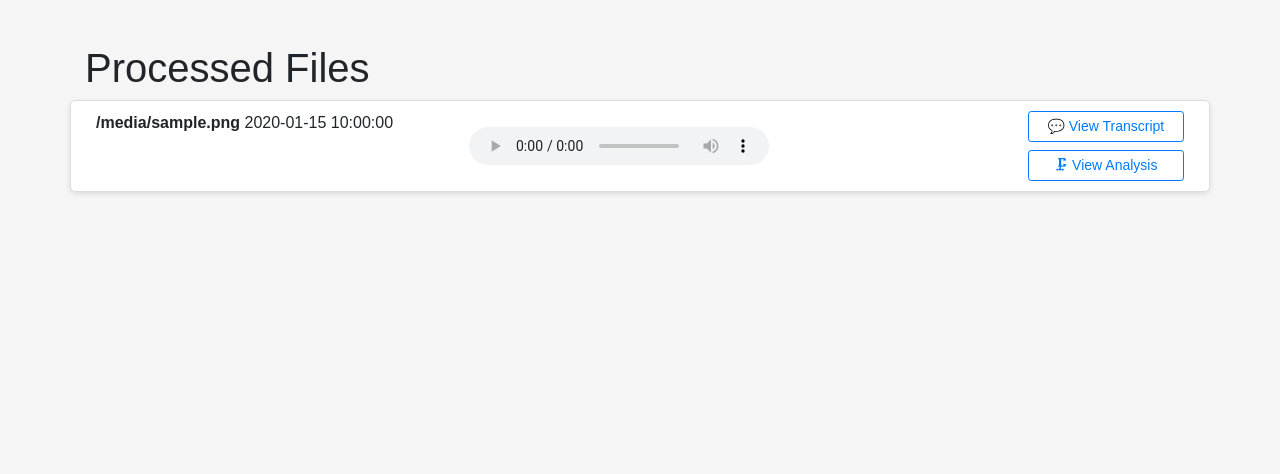
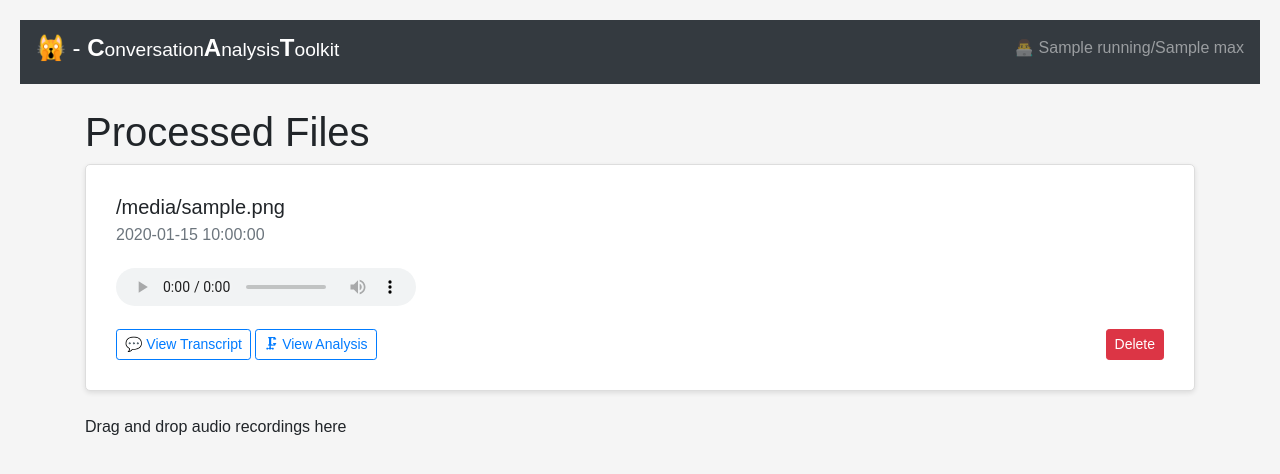
Before and after one commit to s-l-h/cat, a Flask app: template templates/index.html in a window 1280 px wide. Shown: the top 474 px of the page. Run offline with Flask 3, Linux system fonts and the light colour scheme; the template is opened without the code that fills it: most values are stand-ins (such as "Sample title", 1, 10 or a date in 2020); some libraries are stand-ins or nearby versions.

Commit message:
dashboard improvements

```diff
--- a/app.py
+++ b/app.py
@@ -1,7 +1,7 @@
 # coding=utf-8
 import argparse
 from datetime import datetime
-from flask import Flask, request, render_template, send_from_directory
+from flask import Flask, request, render_template, send_from_directory, jsonify
 import asyncio
 import markdown
 import openai
@@ -10,19 +10,26 @@ import whisperx
 import concurrent.futures
 import os
 
+## llm
+openai.api_key= os.environ.get("OPENAI_API_KEY", "")
+GPT_MODEL = os.environ.get("GPT_MODEL", "gpt-3.5-turbo-16k") #gpt-4
+
+## audio
 DEVICE = os.environ.get("DEVICE", "cpu") # TODO: set to "cpu" if no GPU is available
 BATCH_SIZE = int(os.environ.get("BATCH_SIZE", 16)) # reduce if low on GPU mem
 COMPUTE_TYPE = os.environ.get("COMPUTE_TYPE", "int8") #"float16" # change to "int8" if low on GPU mem (may reduce accuracy)
-
-HF_TOKEN= os.environ.get("HF_TOKEN", "")
-openai.api_key= os.environ.get("OPENAI_API_KEY", "")
-GPT_MODEL = os.environ.get("GPT_MODEL", "gpt-3.5-turbo-16k") #gpt-4
-
+HF_TOKEN= os.environ.get("HF_TOKEN", "") # huggingface api token
 WHISPERX_MODEL = os.environ.get("WHISPERX_MODEL", "large-v2")
 LANGUAGE_CODE = os.environ.get("LANGUAGE_CODE", "de")
 
+## threading
+NUM_THREADS = int(os.environ.get("NUM_THREADS", "4"))  # Default to 4 threads
+
 # Define a thread pool for inference tasks
 executor = concurrent.futures.ThreadPoolExecutor()
+
+# Global variable to keep track of running analysis threads
+running_threads = 0
 
 app = Flask(__name__)
 
@@ -123,13 +130,15 @@ def transscribe_aligned(audio,result):
 
 def whisperx_pipeline(filename):
 
+    global running_threads
+
     try:
         print("1. loading audio")
         audio = whisperx.load_audio(filename)
 
         # 1. Transcribe with original whisper (batched)
-        print("2. loading moodel")
-        model = whisperx.load_model(WHISPERX_MODEL, DEVICE, compute_type=COMPUTE_TYPE)
+        print("2. loading model")
+        model = whisperx.load_model(WHISPERX_MODEL, DEVICE, compute_type=COMPUTE_TYPE,language=LANGUAGE_CODE)
 
         print("2. transcribing")
         result = model.transcribe(audio, batch_size=BATCH_SIZE)
@@ -196,27 +205,59 @@ def whisperx_pipeline(filename):
 
     except Exception as e:
         print(e)
+    finally:
+        running_threads -= 1
 
-@app.route('/call_recording_<filename>.<extension>', methods=['PUT','POST'])
-def upload(filename,extension):
-    # Get the recording parameter from the request
-    recording = f"{filename}.{extension}"
+@app.route('/call_recording_<filename>', methods=['PUT','POST'])
+def upload(filename):
 
-    # Read the PUT data from request
-    putdata = request.get_data()
+    global running_threads
 
-    # Specify the file path for writing
-    file_path = "/data/" + recording
+    # handle formData upload
+    uploaded_file = request.files['file'] if 'file' in request.files else None
 
-    # Write the data to the file
-    with open(file_path, "wb") as fp:
-        fp.write(putdata)
+    if uploaded_file:
+        # Specify the file path for writing
+        file_path = "/data/" + uploaded_file.filename #secure_filename(uploaded_file.filename)
+
+        # Save the file
+        uploaded_file.save(file_path)
+    else:
+        # Get the recording parameter from the request
+        recording = f"{filename}"
+
+        # Read the PUT data from request
+        putdata = request.get_data()
+
+        # Specify the file path for writing
+        file_path = "/data/" + recording
+
+        # Write the data to the file
+        with open(file_path, "wb") as fp:
+            fp.write(putdata)
 
     # Offload the analysis to a separate thread in a thread pool
     future = executor.submit(whisperx_pipeline, file_path)
 
+    # Increment the running thread count
+    running_threads += 1
+
+
     # Return a response
     return 'File saved at ' + file_path
+
+@app.route('/delete/<filename>', methods=['DELETE'])
+def delete(filename):
+    file_path = f"/data/{filename}"
+
+    # Check if the file exists
+    if os.path.exists(file_path):
+        os.remove(file_path)
+        response = {"message": f'File {filename} has been deleted.'}
+        return jsonify(response), 200
+    else:
+        response = {"message": f'File {filename} does not exist.'}
+        return jsonify(response), 404
 
 @app.route('/view/<filename>', methods=['GET'])
 def view_markdown(filename):
@@ -277,7 +318,7 @@ def index():
     )
 
     # Create an HTML template to display the list of processed files and their status
-    return render_template('index.html', file_status=file_status)
+    return render_template('index.html', file_status=file_status, threads = { "max": NUM_THREADS, "running": running_threads })
 
 
 if __name__ == '__main__':
--- a/templates/index.html
+++ b/templates/index.html
@@ -36,34 +36,145 @@
     </style>
 </head>
 <body>
+    <nav class="navbar navbar-dark bg-dark">
+        <a class="navbar-brand" href="#">
+            <h4>🙀 - <b>C</b><small>onversation</small><b>A</b><small>nalysis</small><b>T</b><small>oolkit</small></h4>
+        </a>
+        <span class="navbar-text">
+            <label>👨‍💻 {{ threads.running }}/{{ threads.max }}</label>
+        </span>
+      </nav>
+
     <div class="container">
         <h1 class="mt-4">Processed Files</h1>
         <ul class="file-list">
             {% for filename, data in file_status.items() %}
-                <li class="file-item row">
-                    <div class="col-md-4">
-                        <label><strong>{{ filename }}</strong></label>
-                        <label>{{ data.timestamp }}</label>
-                    </div>
-
-                    {% if data.status == "Analysis completed" %}
-                    <div class="col-md-6">
-                        <audio controls>
+                <li class="file-item card">
+                    <div class="">
+                        <div class="card-body">
+                          <h5 class="card-title">{{ filename }}</h5>
+                          <h6 class="card-subtitle mb-2 text-muted">{{ data.timestamp }}</h6>
+                          <p class="card-text"><audio controls>
                             <source src="{{ url_for('play_audio', filename=filename) }}"  type="audio/wav">
                             Your browser does not support the audio element.
-                        </audio>
-
+                            </audio>
+                          </p>
+                            <button onclick="deleteFile('{{ filename }}',this)" class="btn btn-danger btn-sm  float-right">Delete</button>
+                            {% if data.status == "Analysis completed" %}
+                            <a href="{{ url_for('view_markdown', filename=filename + '.txt') }}" class="btn btn-outline-primary btn-sm">💬 View Transcript</a>
+                            <a href="{{ url_for('view_markdown', filename=filename + '.md') }}" class="btn btn-outline-primary btn-sm ">🗜 View Analysis</a>
+                            {% else %}
+                            <button onclick="" class="btn btn-alert btn-sm float-right">Analyze</button>
+                            {% endif %}
+                        </div>
                     </div>
-                    <div class="col-md-2">
-                        <a href="{{ url_for('view_markdown', filename=filename + '.txt') }}" class="btn btn-outline-primary btn-sm btn-block float-right">💬 View Transcript</a>
-                        <a href="{{ url_for('view_markdown', filename=filename + '.md') }}" class="btn btn-outline-primary btn-sm btn-block float-right">🗜 View Analysis</a>
-                    </div>
-                    {% else %}
-                    🏃
-                    {% endif %}
                 </li>
             {% endfor %}
         </ul>
     </div>
+    <!-- Drag-and-drop area -->
+    <div class="container mt-4">
+        <div class="drag-drop-area" id="drag-drop-area">
+            <p>Drag and drop audio recordings here</p>
+            <input type="file" id="fileInput" accept=".wav, .mp3" style="display: none;">
+        </div>
+    </div>
 </body>
+<!-- Add this script tag to your HTML template -->
+<script>
+    document.addEventListener("DOMContentLoaded", function() {
+        const dragDropArea = document.getElementById("drag-drop-area");
+        const fileInput = document.getElementById("fileInput");
+
+        dragDropArea.addEventListener("dragover", function(e) {
+            e.preventDefault();
+            dragDropArea.classList.add("active");
+        });
+
+        dragDropArea.addEventListener("dragleave", function() {
+            dragDropArea.classList.remove("active");
+        });
+
+        dragDropArea.addEventListener("drop", function(e) {
+            e.preventDefault();
+            dragDropArea.classList.remove("active");
+
+            const droppedFiles = e.dataTransfer.files;
+            if (droppedFiles.length > 0) {
+                // Handle the dropped files, e.g., upload or process them
+                // You can use the 'droppedFiles' array to access the dropped files.
+                // For example, you can iterate over the files and upload them to your server.
+                // Here, we're just displaying a message for demonstration purposes.
+                alert(`Dropped ${droppedFiles.length} file(s). You can process them here.`);
+            }
+        });
+
+        // Trigger file input when clicking on the drag-and-drop area
+        dragDropArea.addEventListener("click", function() {
+            fileInput.click();
+        });
+
+        // Handle file selection from the file input
+        fileInput.addEventListener("change", function(e) {
+            const selectedFile = e.target.files[0];
+            if (selectedFile) {
+                // Handle the selected file, e.g., upload or process it
+                // You can use 'selectedFile' to access the selected file.
+                // Here, we're just displaying a message for demonstration purposes.
+                uploadFile(selectedFile);
+                alert(`Selected file: ${selectedFile.name}. You can process it here.`);
+            }
+        });
+    });
+    function uploadFile(file) {
+        const formData = new FormData();
+        //for (const file of files) {
+        formData.append("file", file);
+        //}
+
+        fetch(`/call_recording_${file.name}`, {
+            method: "POST",
+            body: formData,
+        })
+        .then(response => {
+            if (response.status === 200) {
+                // Successful upload, update the UI or show a success message
+                // You can refresh the page or update the UI as needed.
+                alert("File(s) uploaded successfully.");
+            } else {
+                alert("Error uploading file(s).");
+            }
+        })
+        .catch(error => {
+            console.error("Error:", error);
+        });
+    }
+    function deleteFile(filename,element) {
+
+        if(confirm('Are you sure you want to delete this file?')==false)
+            return;
+
+        fetch(`/delete/${filename}`, {
+            method: 'DELETE',
+        })
+        .then(response => {
+            if (response.status === 200) {
+                // Successful deletion, update the UI or show a success message
+                const listItem = element.closest('li');
+                if (listItem) {
+                    listItem.remove();
+                }
+                // You can refresh the page or update the UI as needed.
+                // For example, remove the deleted item from the list.
+            } else if (response.status === 404) {
+                alert('File not found.');
+            } else {
+                alert('Error deleting file.');
+            }
+        })
+        .catch(error => {
+            console.error('Error:', error);
+        });
+    }
+</script>
 </html>
```
